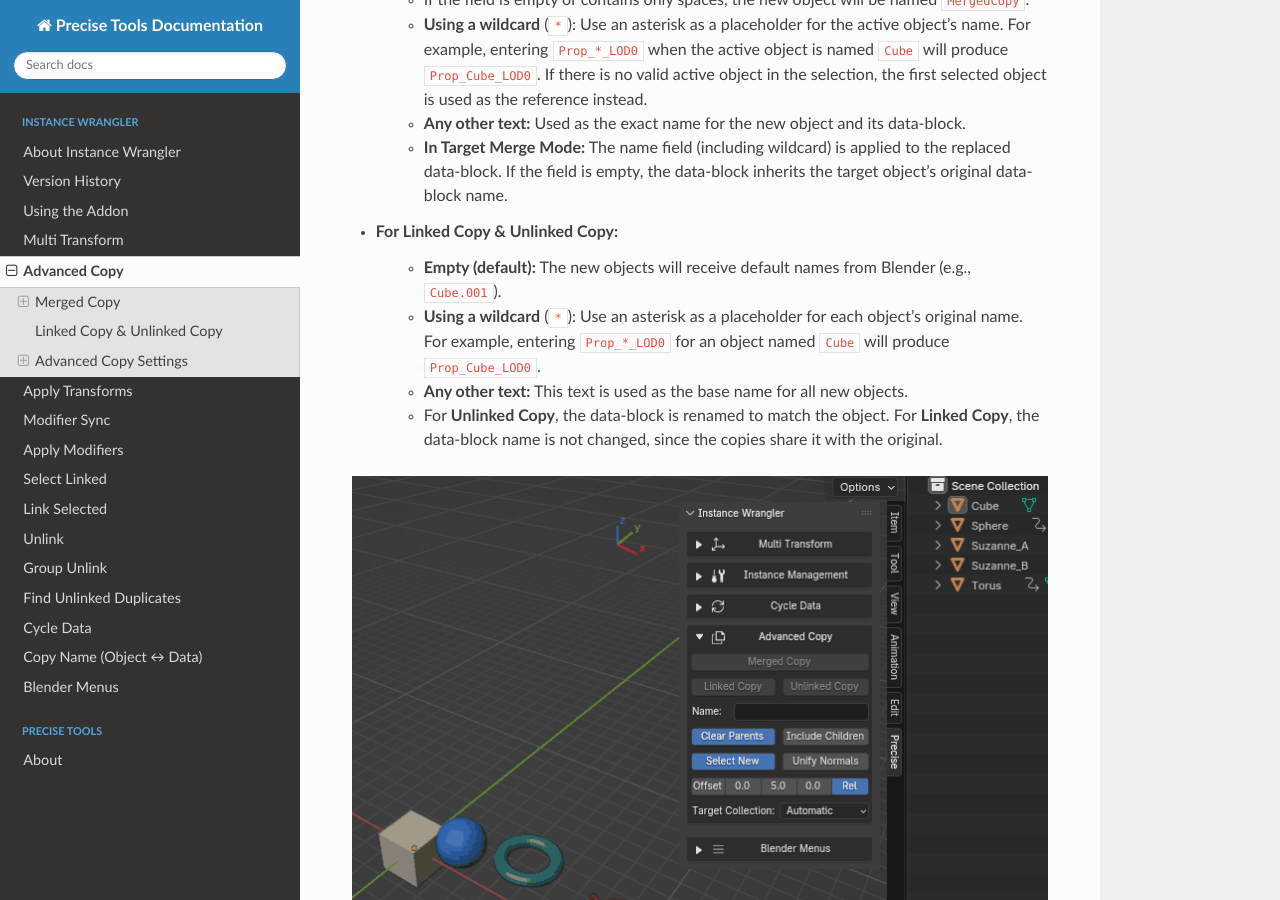
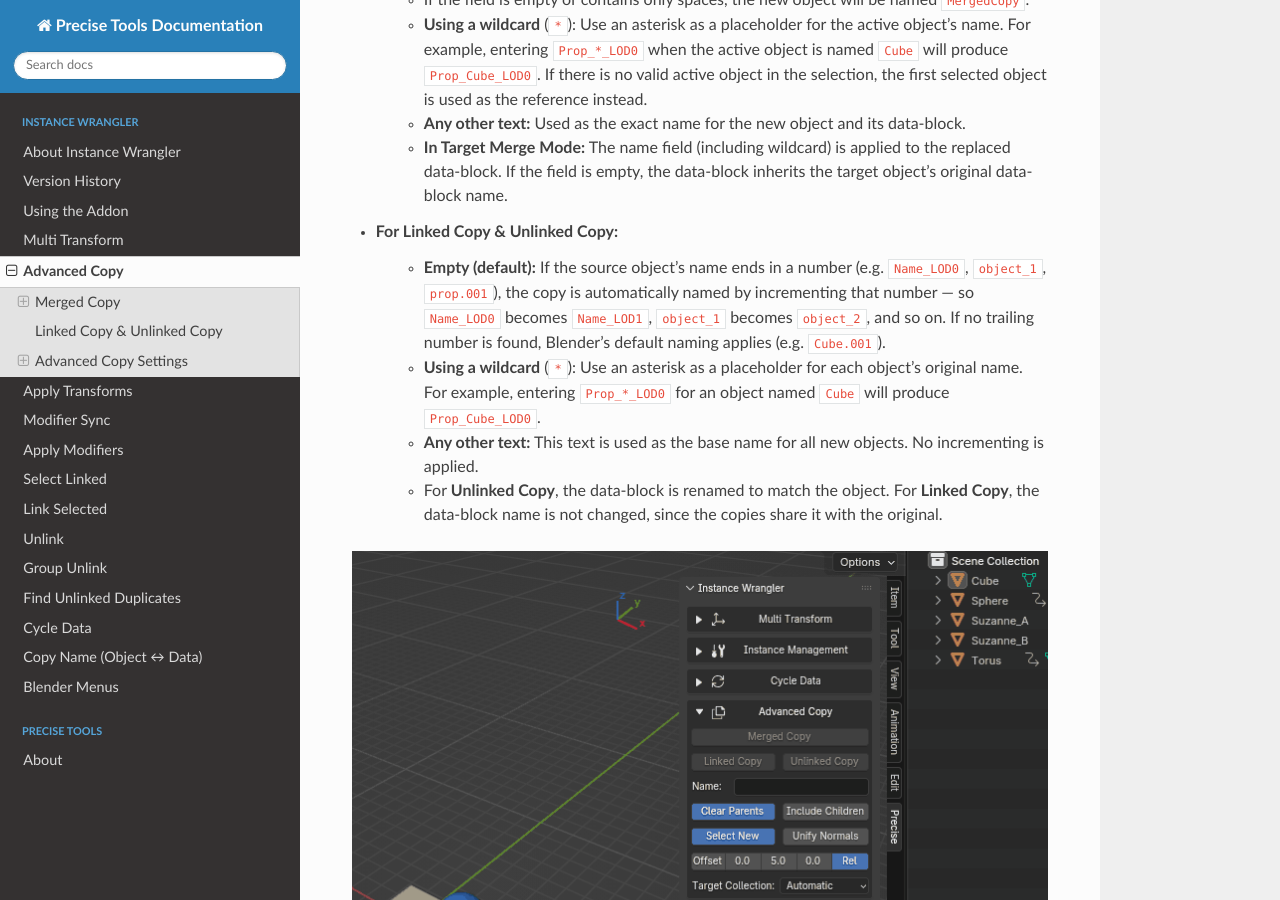
Before and after one commit to jb1981dev/Precise-Docs, a Sphinx documentation site: the page built from docs/source/instwrangler/advancedcopy.rst, in a window 1280 px wide and 900 px high, scrolled down 7175 px. Built offline with Sphinx 7.4.7 and the Read the Docs theme 3.1.0, drawn with Linux system fonts in a browser that asks for light colours.

Commit message:
Clarify naming behavior for Linked Copy and Unlinked Copy: specify automatic incrementing for names ending in numbers and detail that no incrementing occurs for other base names.

```diff
--- a/docs/source/instwrangler/advancedcopy.rst
+++ b/docs/source/instwrangler/advancedcopy.rst
@@ -163,9 +163,9 @@ This field controls the name of the newly created object(s).
     * **In Target Merge Mode:** The name field (including wildcard) is applied to the replaced data-block. If the field is empty, the data-block inherits the target object's original data-block name.
 
 * **For Linked Copy & Unlinked Copy:**
-    * **Empty (default):** The new objects will receive default names from Blender (e.g., ``Cube.001``).
+    * **Empty (default):** If the source object's name ends in a number (e.g. ``Name_LOD0``, ``object_1``, ``prop.001``), the copy is automatically named by incrementing that number — so ``Name_LOD0`` becomes ``Name_LOD1``, ``object_1`` becomes ``object_2``, and so on. If no trailing number is found, Blender's default naming applies (e.g. ``Cube.001``).
     * **Using a wildcard** (``*``): Use an asterisk as a placeholder for each object's original name. For example, entering ``Prop_*_LOD0`` for an object named ``Cube`` will produce ``Prop_Cube_LOD0``.
-    * **Any other text:** This text is used as the base name for all new objects.
+    * **Any other text:** This text is used as the base name for all new objects. No incrementing is applied.
     * For **Unlinked Copy**, the data-block is renamed to match the object. For **Linked Copy**, the data-block name is not changed, since the copies share it with the original.
 
 .. figure:: images/advancedCopy_Name.gif
```
